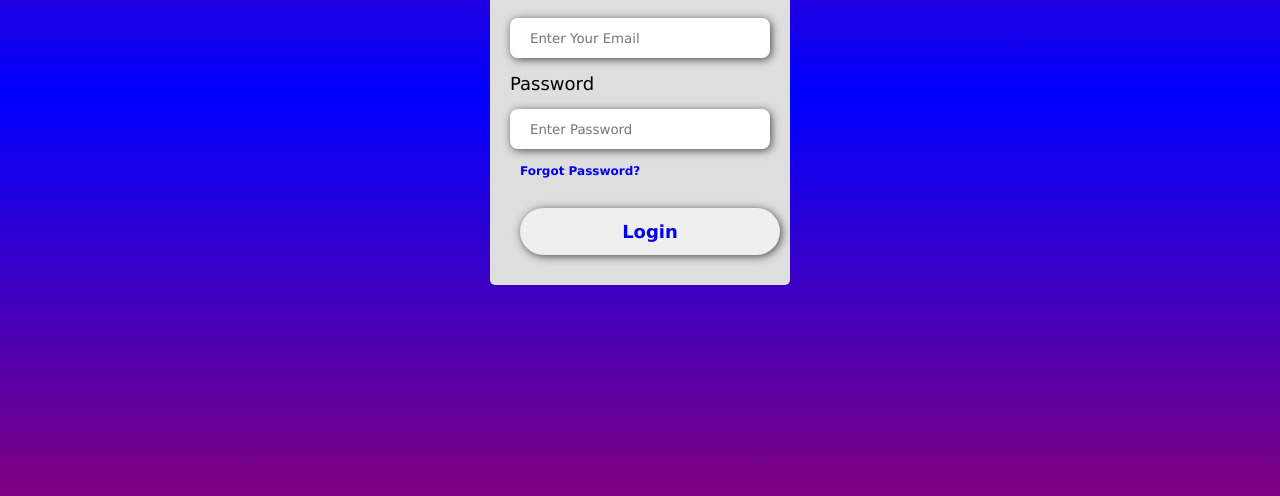
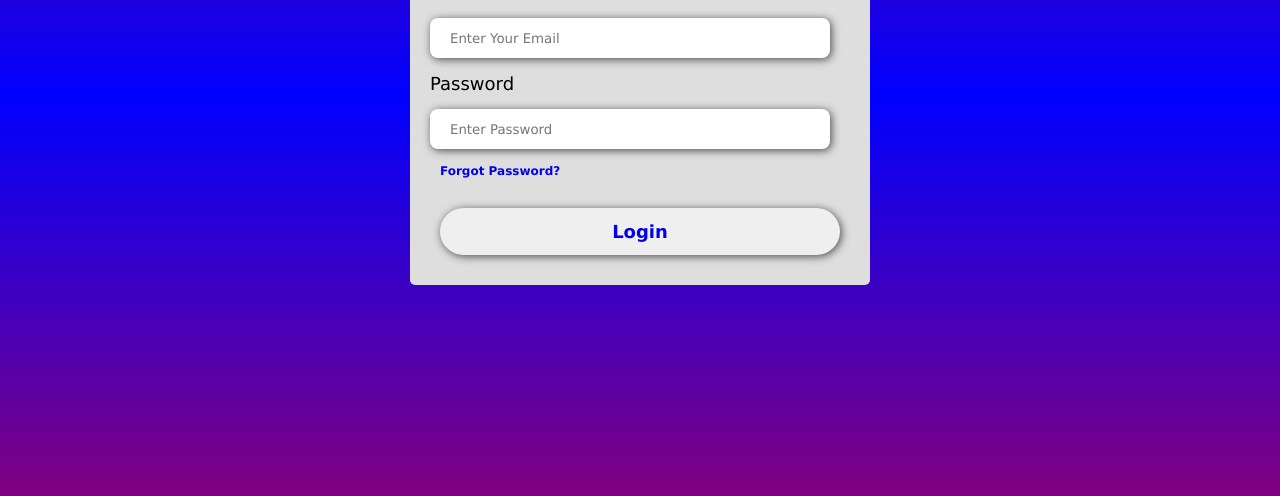
Before and after one commit to malar-002/jsTask1, a plain HTML site: page login/login.html in a window 1280 px wide. Shown: the part 304-800 px from the top of the page. Drawn offline with Linux system fonts and the light colour scheme.

Commit message:
Update login.css

```diff
--- a/login/login.css
+++ b/login/login.css
@@ -17,7 +17,7 @@ body{
 }
 .container{
  position: relative;
- width: 300px;
+ width: 460px;
  height: auto;
  background: #dedede;
  border-radius: 5px;
@@ -40,7 +40,7 @@ body{
 }
 
 input{
-    width: 260px;
+    width: 400px;
     height: 40px;
     margin-top: 15px;
     padding: 20px ;
@@ -71,7 +71,7 @@ button a{
 
 button {
 
-    width:260px ;
+    width:400px ;
     padding: 13px;
     margin: 30px 10px 10px 10px;
 
```
